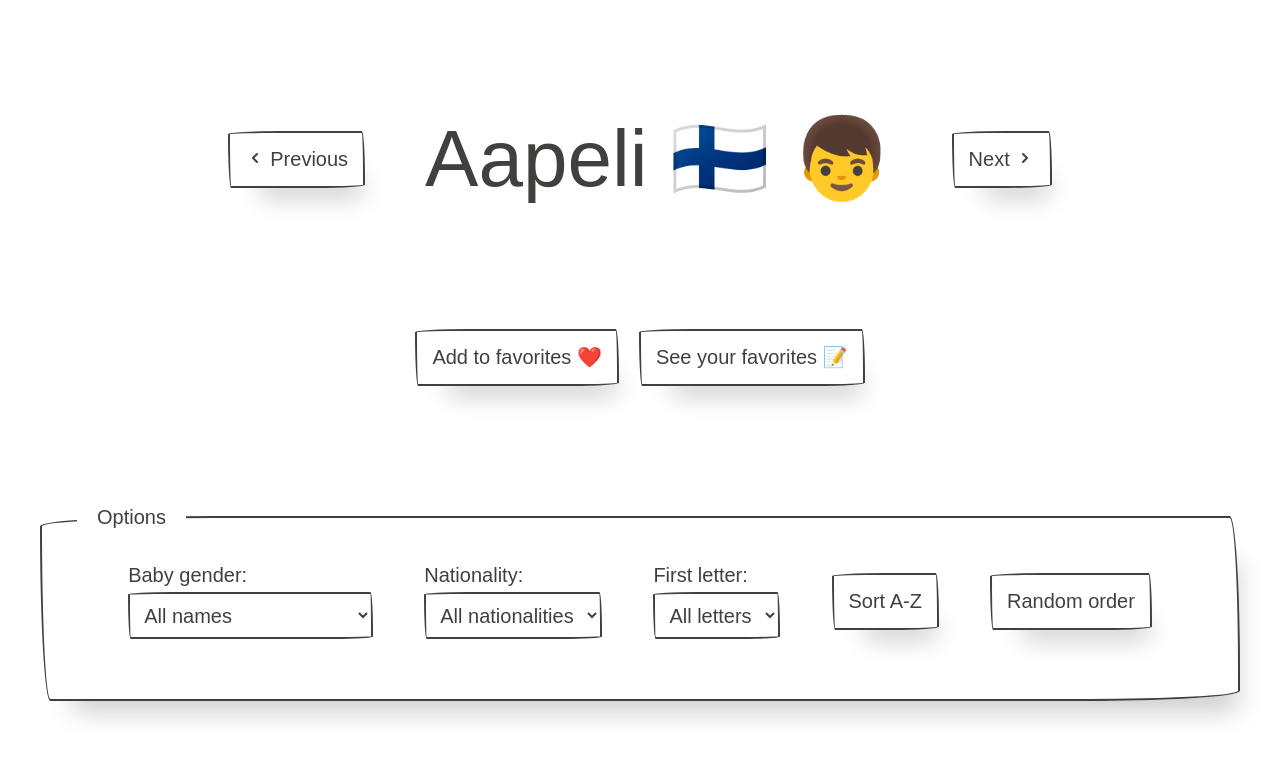
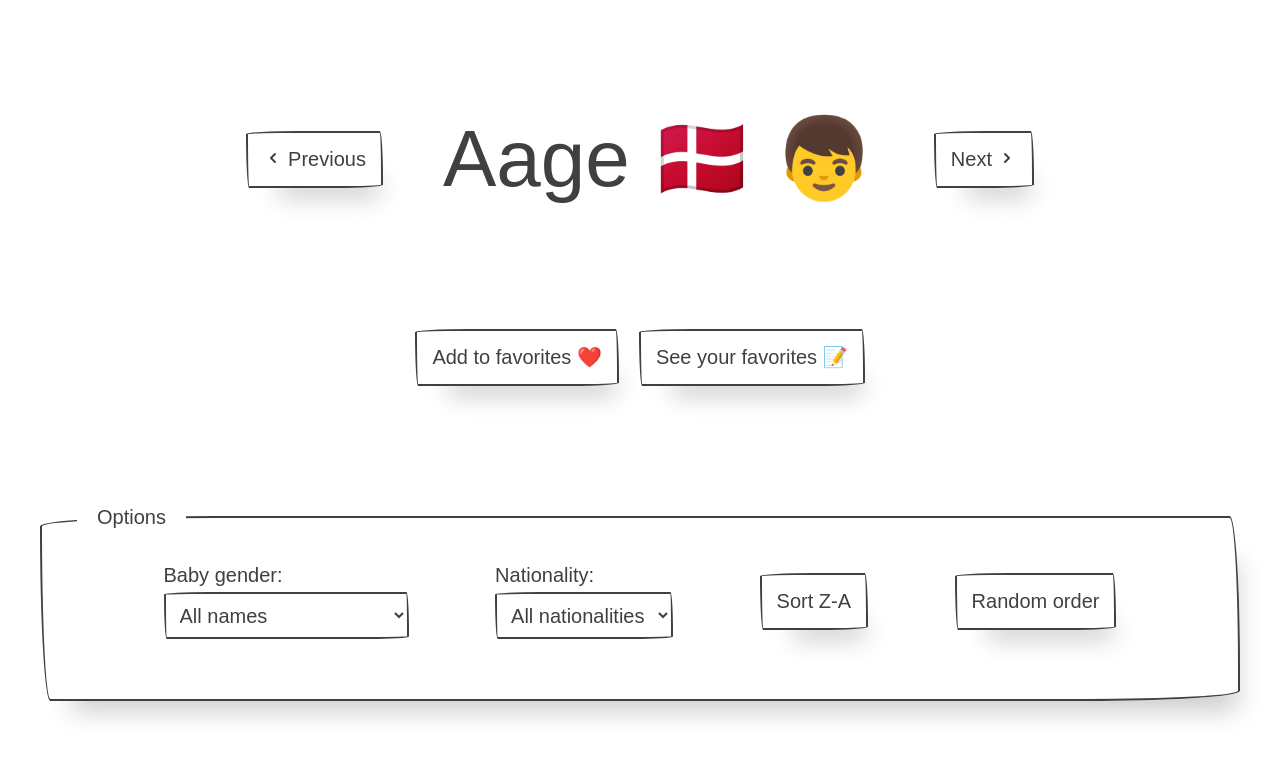
Before and after one commit to stringist/baby-name-picker, a React (Vite) app: page / in a window 1280 px wide. Shown: the top 758 px of the page. Built offline with nearby package versions, Linux system fonts and the light colour scheme; a web font is replaced by a local one.

Commit message:
options working

```diff
--- a/src/App.jsx
+++ b/src/App.jsx
@@ -11,29 +11,61 @@ function App() {
   const [screen, setScreen] = React.useState('showNames')
   const [namesList, setNamesList] = React.useState(names)
 
+
+
+  const [sortOrder, setSortOrder] = React.useState('a-z')
   const [filters, setFilters] = React.useState({
     gender: 'all',
     nationality: 'all',
-    vibe: 'all',
-    sortBy: 'alphabetical'
+    vibe: 'all'
   })
 
-  const applyFilters = (namesList, filters) => {
-    let filtered = [...namesList]
+  // names imported from data file never changes,
+  // displayedNames is derived from it whenever sort or filters change
+  const displayedNames = React.useMemo(() => {
+    let result = [...names]
 
-    // Apply new filter logic here
-  }
-
-  const applySorting = (sortBy) => {
-
-    if (sortBy === 'random') {
-      console.log('Randomizing names...')
-      setNamesList(prevList => [...prevList].sort(() => Math.random() - 0.5))
+    // apply filters
+    if (filters.gender !== 'all') {
+      result = result.filter(name => name.gender === filters.gender)
+    }
+    if (filters.nationality !== 'all') {
+      result = result.filter(name => name.nationality.includes(filters.nationality))
     }
 
-    // Apply new sorting logic here
-  }
+    // apply sorting
+    if (sortOrder === 'a-z') result.sort((a, b) => a.name.localeCompare(b.name))
+    if (sortOrder === 'z-a') result.sort((a, b) => b.name.localeCompare(a.name))
+    if (sortOrder === 'random') result.sort(() => Math.random() - 0.5)
 
+    return result
+  }, [sortOrder, filters])
+  // // Filters state and function
+  // const [filters, setFilters] = React.useState({
+  //   gender: 'all',
+  //   nationality: 'all',
+  //   vibe: 'all'
+  // })
+
+  // const applyFilters = (namesList, filters) => {
+  //   let filtered = [...namesList]
+
+  //   // Apply new filter logic here
+  // }
+
+  // // Sorting state and function
+  // const [sortOrder, setSortOrder] = React.useState('a-z')  // initial sort order
+
+  // const applySorting = (sortBy) => {
+  //   setSortOrder(sortBy)
+  //   setNamesList(prevList => {
+  //     const sorted = [...prevList]
+  //     if (sortBy === 'random') return sorted.sort(() => Math.random() - 0.5)
+  //     if (sortBy === 'a-z') return sorted.sort((a, b) => a.name.localeCompare(b.name))
+  //     if (sortBy === 'z-a') return sorted.sort((a, b) => b.name.localeCompare(a.name))
+  //     return sorted
+  //   })
+  // }
 
 
   const [favoritesList, setFavoritesList] = React.useState([])
@@ -47,9 +79,10 @@ function App() {
           <WelcomeScreen />
 
           <Options
-            applyFilters={applyFilters}
-            applySorting={applySorting}
-            namesList={namesList}
+            sortOrder={sortOrder}
+            setSortOrder={setSortOrder}
+            filters={filters}
+            setFilters={setFilters}
           />
         </div>
       }
@@ -57,15 +90,16 @@ function App() {
         <div className="names-screen">
 
           <NamesScreen
-            namesList={namesList}
+            namesList={displayedNames}
             favoritesList={favoritesList}
             setFavoritesList={setFavoritesList}
             setScreen={setScreen} />
 
           <Options
-            applyFilters={applyFilters}
-            applySorting={applySorting}
-            namesList={namesList}
+            sortOrder={sortOrder}
+            setSortOrder={setSortOrder}
+            filters={filters}
+            setFilters={setFilters}
           />
         </div>
       }
--- a/src/components/ui/Options.jsx
+++ b/src/components/ui/Options.jsx
@@ -1,56 +1,46 @@
 import Button from './Button'
 import './ui.css'
 
-export default function Options(props) {
-    let alphabetized = false
+export default function Options({ sortOrder, setSortOrder, filters, setFilters }) {
 
-    const latinLetters = Array.from({ length: 26 }, (_, i) => String.fromCharCode(65 + i))
-    const nordicLetters = ['Æ', 'Ø', 'Å', 'Ä', 'Ö', 'Ü']
-
-    const letters = [...latinLetters, ...nordicLetters]
-
-
-
+    const getAlphaSortOrder = () => {
+        return sortOrder === 'a-z' ? 'z-a' : 'a-z'
+    }
 
     return (
         <fieldset className="options-wrapper">
             <legend>Options</legend>
-            {/*
-      -Sort alphabetically, reverse-alphabetically, or randomized
-      -Nationality filter (dropdown, default: all, multi-select)
-      -Gender filter (dropdown, default: all, boy names, girl names, gender-neutral, multi-select)
-      -Choose first letter
-      */}
-
             <label htmlFor="gender">Baby gender:
-                <select id="gender" name="gender" onChange={(e) => console.log(`Selected gender: ${e.target.value}`)}>
-                    <option value="all" defaultValue>All names</option>
+                <select
+                    id="gender"
+                    name="gender"
+                    value={filters.gender}
+                    onChange={(e) => setFilters(prev => ({ ...prev, gender: e.target.value }))}>
+                    <option value="all">All names</option>
                     <option value="boy">Boy names</option>
                     <option value="girl">Girl names</option>
                     <option value="neutral">Gender-neutral names</option>
-                </select></label>
-            <label htmlFor="nationality">
-                Nationality:
-                <select id="nationality" name="nationality" onChange={(e) => console.log(`Selected nationality: ${e.target.value}`)}>
-                    <option value="all" defaultValue>All nationalities</option>
+                </select>
+            </label>
+            <label htmlFor="nationality">Nationality:
+                <select
+                    id="nationality"
+                    name="nationality"
+                    value={filters.nationality}
+                    onChange={(e) => setFilters(prev => ({ ...prev, nationality: e.target.value }))}>
+                    <option value="all">All nationalities</option>
                     <option value="american">American</option>
                     <option value="danish">Danish</option>
                     <option value="finnish">Finnish</option>
-                    {/* <option value="english">English</option>
-                <option value="french">French</option>
-                <option value="spanish">Spanish</option>
-                <option value="italian">Italian</option>
-                <option value="scandinavian">Scandinavian</option> */}
                 </select>
             </label>
-            <label htmlFor="firstLetter">First letter:
-                <select id="firstLetter" name="firstLetter" onChange={(e) => console.log(`Selected first letter: ${e.target.value}`)}>
-                    <option value="all" defaultValue>All letters</option>
-                    {letters.map(letter => (
-                        <option key={letter} value={letter}>{letter}</option>
-                    ))}
-                </select></label>
-            <Button onClick={() => console.log('Sort Alphabetically')}>{!alphabetized ? 'Sort A-Z' : 'Sort Z-A'}</Button>
-            <Button onClick={() => props.applySorting("random")}>Random order</Button>
-        </fieldset>)
+
+            <Button onClick={() => setSortOrder(getAlphaSortOrder())}>
+                {sortOrder === 'a-z' ? 'Sort Z-A' : 'Sort A-Z'}
+            </Button>
+            <Button onClick={() => setSortOrder('random')}>
+                Random order
+            </Button>
+        </fieldset>
+    )
 }
--- a/src/data/names.js
+++ b/src/data/names.js
@@ -408,7 +408,6 @@ export const names = [
     { name: "Ylermi", gender: "boy", nationality: "finnish" },
     { name: "Yrjänä", gender: "boy", nationality: "finnish" },
     { name: "Yrjö", gender: "boy", nationality: "finnish" },
-    // Danish boy names
     { name: "Aage", gender: "boy", nationality: "danish" },
     { name: "Abraham", gender: "boy", nationality: "danish" },
     { name: "Adolf", gender: "boy", nationality: "danish" },
@@ -606,114 +605,69 @@ export const names = [
     { name: "Walter", gender: "boy", nationality: "danish" },
     { name: "Werner", gender: "boy", nationality: "danish" },
     { name: "Arvid", gender: "boy", nationality: "danish" },
-    { name: "Asbjørn", gender: "boy", nationality: "danish" },
-    { name: "Asger", gender: "boy", nationality: "danish" },
     { name: "Ask", gender: "boy", nationality: "danish" },
-    { name: "Baldur", gender: "boy", nationality: "danish" },
     { name: "Birger", gender: "boy", nationality: "danish" },
     { name: "Birk", gender: "boy", nationality: "danish" },
-    { name: "Bjarke", gender: "boy", nationality: "danish" },
     { name: "Bjørn", gender: "boy", nationality: "danish" },
     { name: "Bror", gender: "boy", nationality: "danish" },
     { name: "Egil", gender: "boy", nationality: "danish" },
     { name: "Eik", gender: "boy", nationality: "danish" },
     { name: "Eilif", gender: "boy", nationality: "danish" },
-    { name: "Erik", gender: "boy", nationality: "danish" },
     { name: "Eske", gender: "boy", nationality: "danish" },
     { name: "Evind", gender: "boy", nationality: "danish" },
     { name: "Frej", gender: "boy", nationality: "danish" },
-    { name: "Folke", gender: "boy", nationality: "danish" },
-    { name: "Frode", gender: "boy", nationality: "danish" },
     { name: "Gisle", gender: "boy", nationality: "danish" },
     { name: "Gorm", gender: "boy", nationality: "danish" },
     { name: "Halfdan", gender: "boy", nationality: "danish" },
     { name: "Halvor", gender: "boy", nationality: "danish" },
-    { name: "Harald", gender: "boy", nationality: "danish" },
-    { name: "Helge", gender: "boy", nationality: "danish" },
     { name: "Hjalmar", gender: "boy", nationality: "danish" },
     { name: "Hjalte", gender: "boy", nationality: "danish" },
-    { name: "Holger", gender: "boy", nationality: "danish" },
     { name: "Iver", gender: "boy", nationality: "danish" },
-    { name: "Karl", gender: "boy", nationality: "danish" },
     { name: "Ketil", gender: "boy", nationality: "danish" },
     { name: "Knud", gender: "boy", nationality: "danish" },
     { name: "Lauge", gender: "boy", nationality: "danish" },
-    { name: "Leif", gender: "boy", nationality: "danish" },
     { name: "Loke", gender: "boy", nationality: "danish" },
     { name: "Magne", gender: "boy", nationality: "danish" },
     { name: "Nohr", gender: "boy", nationality: "danish" },
     { name: "Nord", gender: "boy", nationality: "danish" },
     { name: "Olav", gender: "boy", nationality: "danish" },
     { name: "Oli", gender: "boy", nationality: "danish" },
-    { name: "Odin", gender: "boy", nationality: "danish" },
-    { name: "Osvald", gender: "boy", nationality: "danish" },
-    { name: "Ragnar", gender: "boy", nationality: "danish" },
     { name: "Roald", gender: "boy", nationality: "danish" },
     { name: "Roar", gender: "boy", nationality: "danish" },
-    { name: "Rune", gender: "boy", nationality: "danish" },
-    { name: "Sigurd", gender: "boy", nationality: "danish" },
     { name: "Sigvard", gender: "boy", nationality: "danish" },
     { name: "Sune", gender: "boy", nationality: "danish" },
-    { name: "Svend", gender: "boy", nationality: "danish" },
     { name: "Sverre", gender: "boy", nationality: "danish" },
-    { name: "Thor", gender: "boy", nationality: "danish" },
     { name: "Tor", gender: "boy", nationality: "danish" },
-    { name: "Toke", gender: "boy", nationality: "danish" },
     { name: "Tormod", gender: "boy", nationality: "danish" },
     { name: "Troels", gender: "boy", nationality: "danish" },
     { name: "Trygve", gender: "boy", nationality: "danish" },
     { name: "Tyge", gender: "boy", nationality: "danish" },
     { name: "Ulf", gender: "boy", nationality: "danish" },
-    { name: "Vagn", gender: "boy", nationality: "danish" },
     { name: "Valdemar", gender: "boy", nationality: "danish" },
     { name: "Visti", gender: "boy", nationality: "danish" },
-    { name: "Carl", gender: "boy", nationality: "danish" },
     { name: "William", gender: "boy", nationality: "danish" },
-    { name: "Oscar", gender: "boy", nationality: "danish" },
-    { name: "Alfred", gender: "boy", nationality: "danish" },
     { name: "Noah", gender: "boy", nationality: "danish" },
-    { name: "Aksel", gender: "boy", nationality: "danish" },
     { name: "Emil", gender: "boy", nationality: "danish" },
-    { name: "Oliver", gender: "boy", nationality: "danish" },
     { name: "Malthe", gender: "boy", nationality: "danish" },
-    { name: "Valdemar", gender: "boy", nationality: "danish" },
-    { name: "August", gender: "boy", nationality: "danish" },
     { name: "Elliot", gender: "boy", nationality: "danish" },
     { name: "Theo", gender: "boy", nationality: "danish" },
-    { name: "Arthur", gender: "boy", nationality: "danish" },
     { name: "Lucas", gender: "boy", nationality: "danish" },
-    { name: "Elias", gender: "boy", nationality: "danish" },
-    { name: "Lauge", gender: "boy", nationality: "danish" },
-    { name: "Otto", gender: "boy", nationality: "danish" },
     { name: "Hugo", gender: "boy", nationality: "danish" },
-    { name: "Felix", gender: "boy", nationality: "danish" },
     { name: "Magnus", gender: "boy", nationality: "danish" },
-    { name: "Viggo", gender: "boy", nationality: "danish" },
     { name: "Victor", gender: "boy", nationality: "danish" },
-    { name: "Theodor", gender: "boy", nationality: "danish" },
     { name: "Loui", gender: "boy", nationality: "danish" },
-    { name: "Holger", gender: "boy", nationality: "danish" },
-    { name: "Anker", gender: "boy", nationality: "danish" },
     { name: "Liam", gender: "boy", nationality: "danish" },
-    { name: "Anton", gender: "boy", nationality: "danish" },
     { name: "Matheo", gender: "boy", nationality: "danish" },
     { name: "Konrad", gender: "boy", nationality: "danish" },
     { name: "Pelle", gender: "boy", nationality: "danish" },
     { name: "Luca", gender: "boy", nationality: "danish" },
-    { name: "Vincent", gender: "boy", nationality: "danish" },
     { name: "Kalle", gender: "boy", nationality: "danish" },
     { name: "Adam", gender: "boy", nationality: "danish" },
-    { name: "Johan", gender: "boy", nationality: "danish" },
     { name: "Frederik", gender: "boy", nationality: "danish" },
     { name: "Storm", gender: "boy", nationality: "danish" },
-    { name: "Albert", gender: "boy", nationality: "danish" },
-    { name: "Walter", gender: "boy", nationality: "danish" },
-    { name: "Alexander", gender: "boy", nationality: "danish" },
-    { name: "Christian", gender: "boy", nationality: "danish" },
     { name: "Villads", gender: "boy", nationality: "danish" },
     { name: "Leo", gender: "boy", nationality: "danish" },
     { name: "Marius", gender: "boy", nationality: "danish" },
-    // Danish girl names
     { name: "Alva", gender: "girl", nationality: "danish" },
     { name: "Alvilda", gender: "girl", nationality: "danish" },
     { name: "Asta", gender: "girl", nationality: "danish" },
@@ -820,7 +774,6 @@ export const names = [
     { name: "Elina", gender: "girl", nationality: "danish" },
     { name: "Rosa", gender: "girl", nationality: "danish" },
     { name: "Sofie", gender: "girl", nationality: "danish" },
-    // Danish neutral names
     { name: "Agni", gender: "neutral", nationality: "danish" },
     { name: "Aslaug", gender: "neutral", nationality: "danish" },
     { name: "Bjørk", gender: "neutral", nationality: "danish" },
@@ -833,8 +786,6 @@ export const names = [
     { name: "Storm", gender: "neutral", nationality: "danish" },
     { name: "Sølve", gender: "neutral", nationality: "danish" },
     { name: "Vigge", gender: "neutral", nationality: "danish" },
-
-    // American boy names
     { name: "Aaron", gender: "boy", nationality: "american" },
     { name: "Adam", gender: "boy", nationality: "american" },
     { name: "Alexander", gender: "boy", nationality: "american" },
@@ -902,8 +853,6 @@ export const names = [
     { name: "Tyler", gender: "boy", nationality: "american" },
     { name: "William", gender: "boy", nationality: "american" },
     { name: "Zachary", gender: "boy", nationality: "american" },
-
-    // American girl names
     { name: "Abigail", gender: "girl", nationality: "american" },
     { name: "Alexandra", gender: "girl", nationality: "american" },
     { name: "Alice", gender: "girl", nationality: "american" },
@@ -982,8 +931,6 @@ export const names = [
     { name: "Teresa", gender: "girl", nationality: "american" },
     { name: "Victoria", gender: "girl", nationality: "american" },
     { name: "Virginia", gender: "girl", nationality: "american" },
-
-    // American neutral names
     { name: "Alex", gender: "neutral", nationality: "american" },
     { name: "Avery", gender: "neutral", nationality: "american" },
     { name: "Blake", gender: "neutral", nationality: "american" },
@@ -1013,4 +960,5 @@ export const names = [
     { name: "Shawn", gender: "neutral", nationality: "american" },
     { name: "Skyler", gender: "neutral", nationality: "american" },
     { name: "Taylor", gender: "neutral", nationality: "american" },
-    { name: "Tracy", gender: "neutral", nationality: "american" }]
+    { name: "Tracy", gender: "neutral", nationality: "american" }
+]
```
Also changed, not shown: src/components/screens/NamesScreen.jsx (+10 -15 lines).
